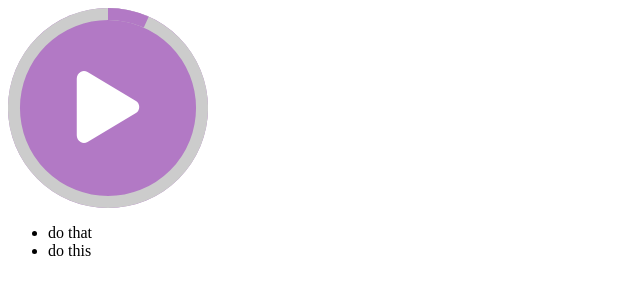
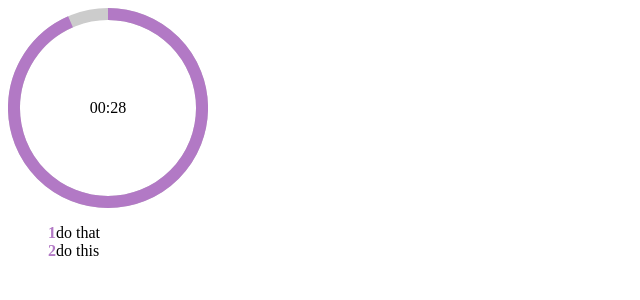
Before and after one commit to kof/workshops, a React (Create React App) app in the folder cssinjs/chef/: page / in a window 1280 px wide. Both pictures are taken after a click on the element 108 px from the left and 108 px from the top of the page. Shown: the top 300 px of the page, without its empty margins (0-640 px from the left). Built offline with nearby package versions, Linux system fonts and the light colour scheme.

Commit message:
render time, render elapsed

```diff
--- a/cssinjs/chef/src/App.js
+++ b/cssinjs/chef/src/App.js
@@ -1,10 +1,13 @@
 import * as React from 'react';
-import {ThemeProvider} from 'styled-components';
+import {ThemeProvider as ScThemeProvider} from 'styled-components';
+import {ThemeProvider as JssThemeProvider} from 'react-jss';
 import {Player} from './Player';
 import {theme} from './design-system/theme';
 
 export const App = () => (
-  <ThemeProvider theme={theme}>
-    <Player />
-  </ThemeProvider>
+  <ScThemeProvider theme={theme}>
+    <JssThemeProvider theme={theme}>
+      <Player />
+    </JssThemeProvider>
+  </ScThemeProvider>
 );
--- a/cssinjs/chef/src/Player.js
+++ b/cssinjs/chef/src/Player.js
@@ -1,13 +1,17 @@
 import * as React from 'react';
 import {CircularProgress} from './design-system/CircularProgress';
-import {createUseStyles} from 'react-jss';
+import {createUseStyles, useTheme} from 'react-jss';
 import styled from 'styled-components';
+import {Time} from './design-system/Time';
 
 const useStyles = createUseStyles({
   progress: {
     position: 'relative',
     width: 200,
-    height: 200
+    height: 200,
+    display: 'flex',
+    alignItems: 'center',
+    justifyContent: 'center'
   },
   progressIcon: {
     position: 'absolute',
@@ -17,7 +21,17 @@ const useStyles = createUseStyles({
   playIcon: {
     width: '50%'
   },
-  step: {}
+  step: {
+    listStyle: 'none',
+    counterIncrement: 'steps-counter 1',
+    padding: 0,
+    '&::before': {
+      content: 'counter(steps-counter)',
+      minWidth: '1rem',
+      color: (p) => p.theme.colors.primary,
+      fontWeight: (p) => p.theme.fontWeights.bold
+    }
+  }
 });
 
 const recipe = {
@@ -61,17 +75,17 @@ const StartButton = styled('button')`
 `;
 
 export const Player = () => {
-  const classes = useStyles();
+  const theme = useTheme();
+  const classes = useStyles({theme});
   const [currStep, setCurrStep] = React.useState(0);
   const [isPlaying, setIsPlaying] = React.useState(false);
   const [startTime, setStartTime] = React.useState(0);
   const [currTime, setCurrTime] = React.useState(0);
-  const [, updateProgress] = React.useState();
+
   const {time} = recipe.steps[currStep];
+  const elapsed = isPlaying ? time - Math.trunc((currTime - startTime) / 1000) : 0;
 
-  const progress = isPlaying ? Math.trunc((currTime - startTime) / 1000) : 0;
-
-  if (isPlaying && progress < time) {
+  if (elapsed > 0) {
     setTimeout(() => {
       setCurrTime(Date.now());
     }, 1000);
@@ -94,13 +108,18 @@ export const Player = () => {
     setCurrStep(index);
   };
 
+  const startButton = (
+    <StartButton type="button">
+      <PlayIcon className={classes.playIcon} />
+    </StartButton>
+  );
+  const timeDisplay = <Time value={elapsed} />;
+
   return (
     <div className={classes.root}>
       <div className={classes.progress} onClick={start}>
-        <StartButton type="button">
-          <PlayIcon className={classes.playIcon} />
-        </StartButton>
-        <CircularProgress value={progress} min={0} max={time} className={classes.progressIcon} />
+        {isPlaying ? timeDisplay : startButton}
+        <CircularProgress value={elapsed} min={0} max={time} className={classes.progressIcon} />
       </div>
       <ul>
         {recipe.steps.map((step, index) => (
--- /dev/null
+++ b/cssinjs/chef/src/design-system/Time.js
@@ -0,0 +1,19 @@
+import * as React from 'react';
+import {createUseStyles} from 'react-jss';
+
+const toTime = (value) => value.toString().padStart(2, '0');
+
+const formatTime = (value) => {
+  const minutes = Math.floor(value / 60);
+  const seconds = value % 60;
+  return [minutes, seconds].map(toTime).join(':');
+};
+
+const useStyles = createUseStyles({
+  root: {}
+});
+
+export const Time = ({value}) => {
+  const classes = useStyles();
+  return <p className={classes.root}>{formatTime(value)}</p>;
+};
```
